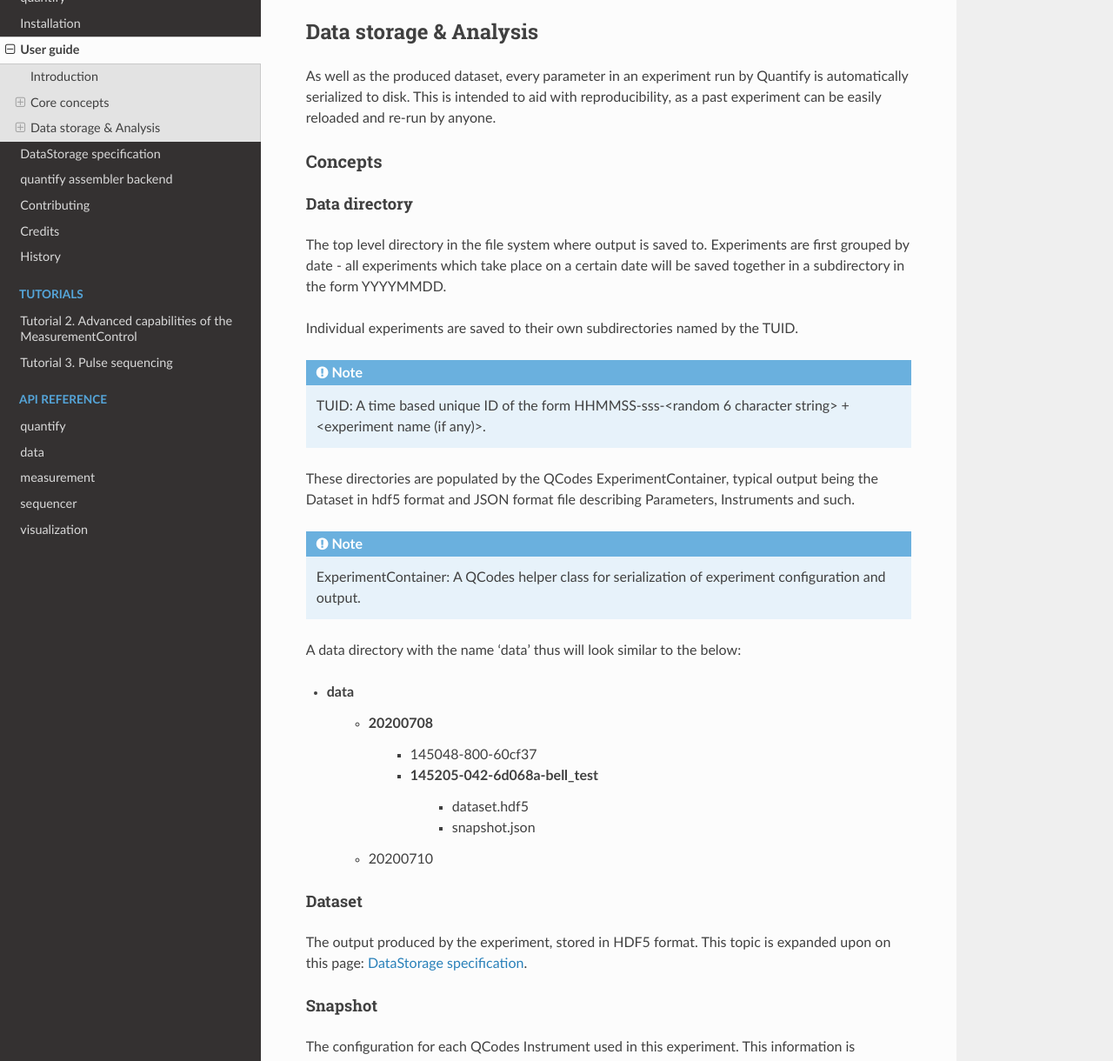
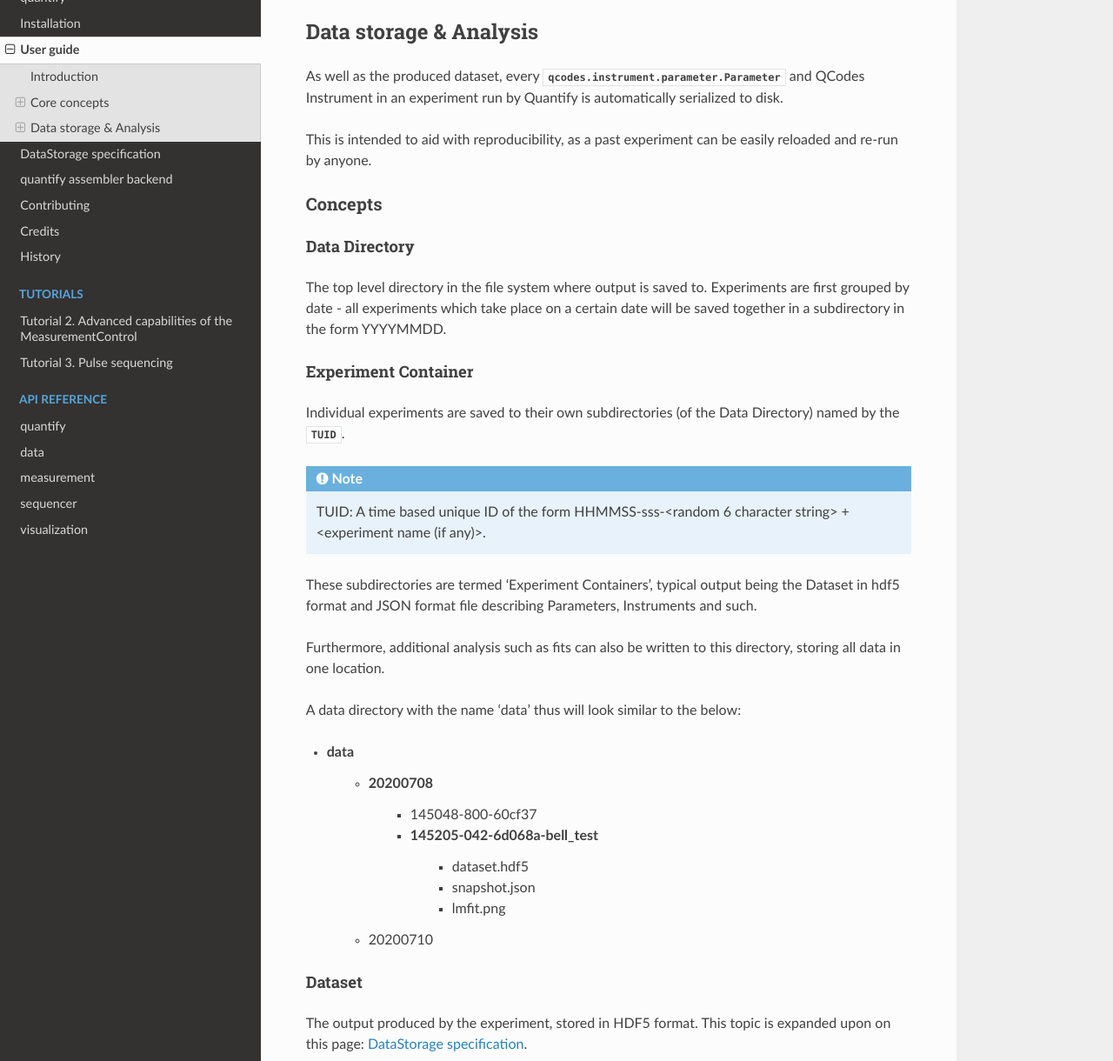
Before and after one commit to quantify-os/quantify-core, a Sphinx documentation site: the page built from docs/usage.rst, in a window 1280 px wide and 1400 px high, scrolled down 2947 px, cut to the strip 180-1400 px from the top of the window. Shown: the whole strip at 87% size. Built offline with Sphinx 7.4.7 and the Read the Docs theme 2.0.0, drawn with Linux system fonts in a browser that asks for light colours; pages that are not in the unit, such as notebooks, are missing from menus; some of the changed text lies outside the part shown.

Commit message:
review updates

```diff
--- a/docs/usage.rst
+++ b/docs/usage.rst
@@ -171,27 +171,31 @@
 
 Data storage & Analysis
 =========================
-As well as the produced dataset, every parameter in an experiment run by Quantify is automatically serialized to disk.
+As well as the produced dataset, every :class:`qcodes.instrument.parameter.Parameter` and QCodes Instrument in an
+experiment run by Quantify is automatically serialized to disk.
+
 This is intended to aid with reproducibility, as a past experiment can be easily reloaded and re-run by anyone.
 
 Concepts
 ----------
 
-Data directory
+Data Directory
 ~~~~~~~~~~~~~~~~
 
 The top level directory in the file system where output is saved to. Experiments are first grouped by date -
 all experiments which take place on a certain date will be saved together in a subdirectory in the form YYYYMMDD.
 
-Individual experiments are saved to their own subdirectories named by the TUID.
+Experiment Container
+~~~~~~~~~~~~~~~~~~~~
+
+Individual experiments are saved to their own subdirectories (of the Data Directory) named by the :class:`~quantify.data.types.TUID`.
 
 .. note::
     TUID: A time based unique ID of the form HHMMSS-sss-<random 6 character string> + <experiment name (if any)>.
 
-These directories are populated by the QCodes ExperimentContainer, typical output being the Dataset in hdf5 format and JSON format file describing Parameters, Instruments and such.
+These subdirectories are termed 'Experiment Containers', typical output being the Dataset in hdf5 format and JSON format file describing Parameters, Instruments and such.
 
-.. note::
-    ExperimentContainer: A QCodes helper class for serialization of experiment configuration and output.
+Furthermore, additional analysis such as fits can also be written to this directory, storing all data in one location.
 
 A data directory with the name 'data' thus will look similar to the below:
 
@@ -201,6 +205,7 @@
         - 145205-042-6d068a-bell_test
             - dataset.hdf5
             - snapshot.json
+            - lmfit.png
     - 20200710
 
 Dataset
@@ -210,5 +215,6 @@
 
 Snapshot
 ~~~~~~~~~~
+
 The configuration for each QCodes Instrument used in this experiment. This information is automatically collected for all Instruments in use.
-It is useful for quickly reconstructing a complex set-up or verifying Parameters are as expected.
+It is useful for quickly reconstructing a complex set-up or verifying :class:`qcodes.instrument.parameter.Parameter` objects are as expected.
```
Also changed, not shown: docs/dataset_spec.rst (+6 -4 lines), 1 other file.
